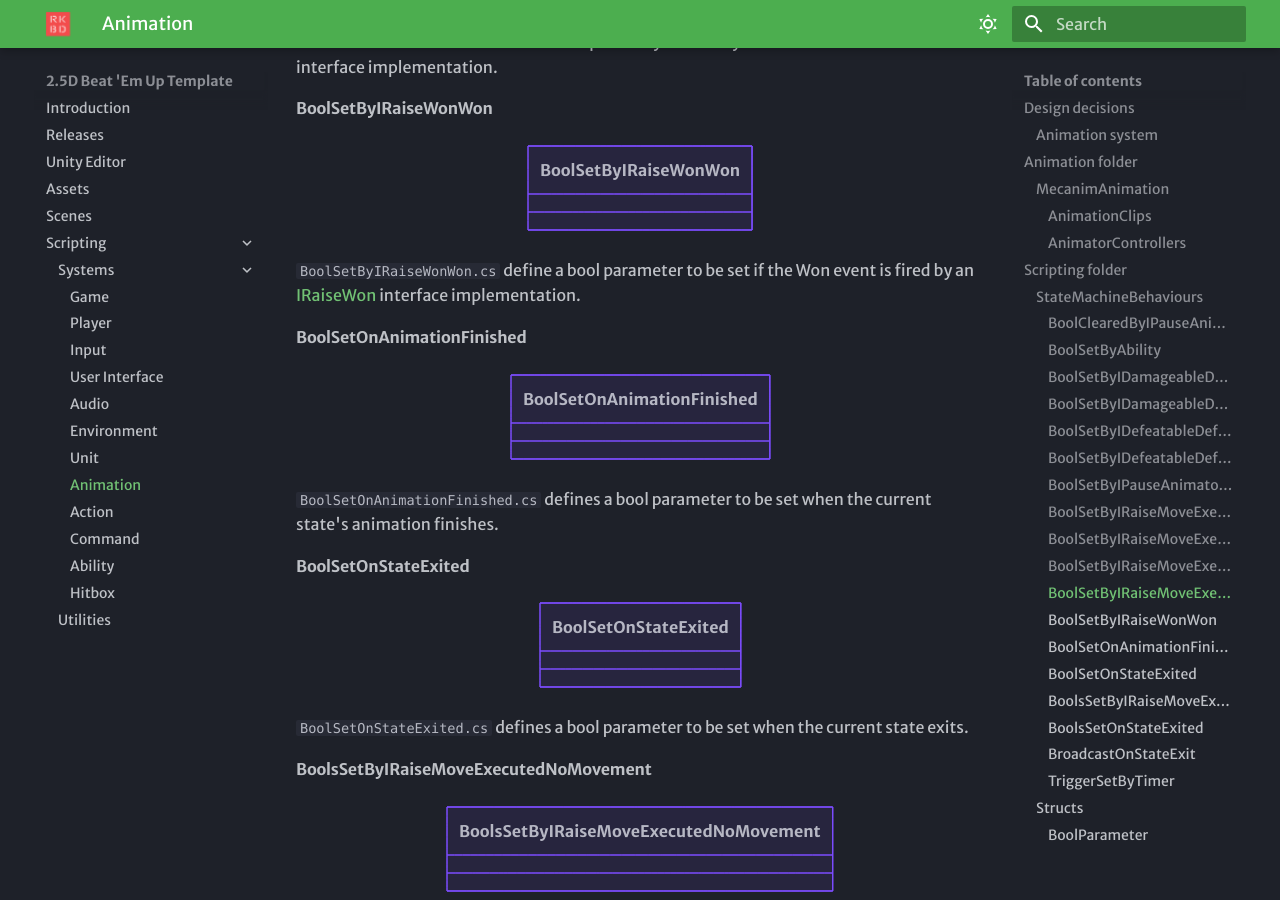
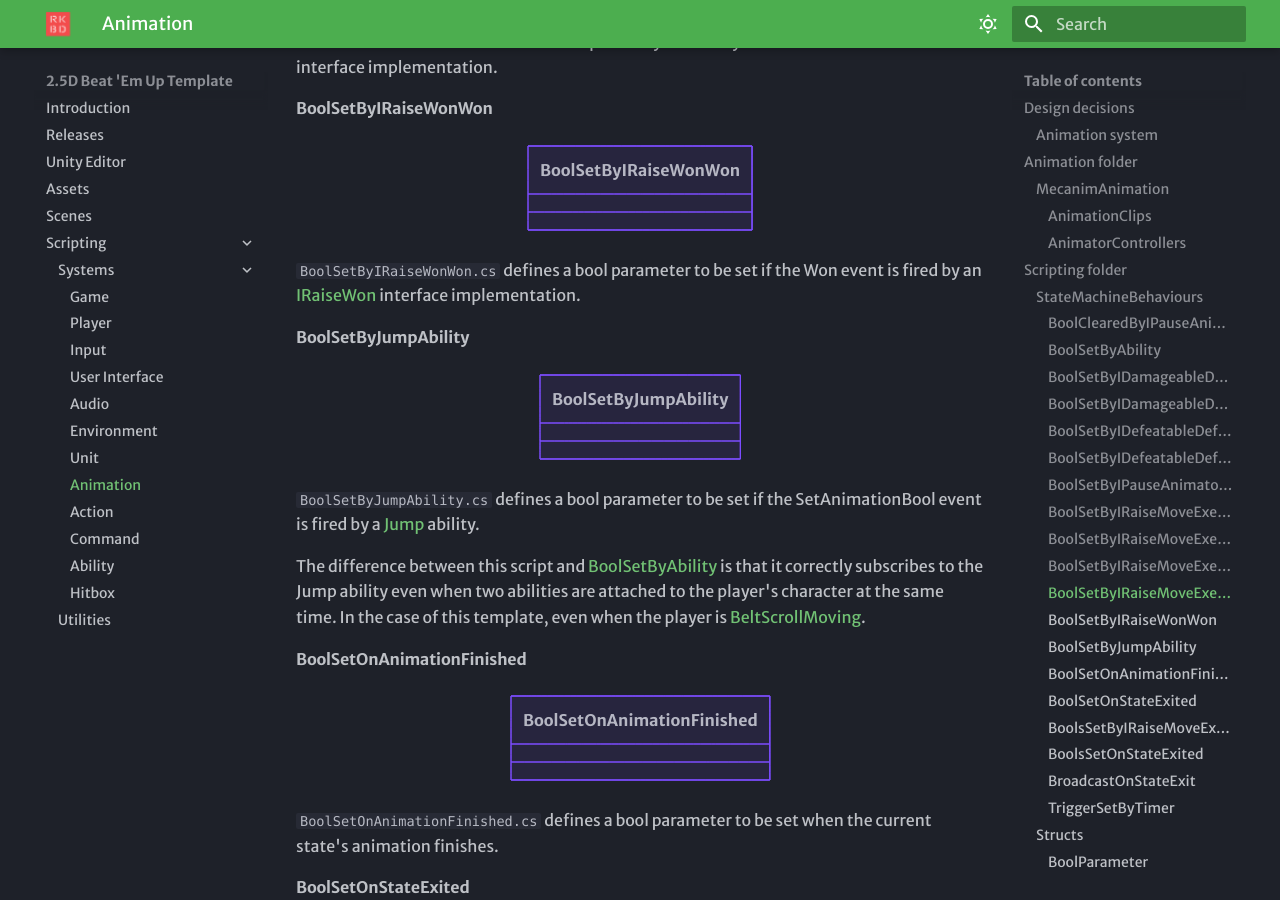
Before and after one commit to Arcabidi/2.5D-Beat-Em-Up-Template-Documentation, an MkDocs documentation site: the page built from docs/scripting/systems/animation.md, in a window 1280 px wide and 900 px high, scrolled down 4968 px. Built offline with MkDocs 1.6.1 and Material for MkDocs 9.7.7, drawn with Linux system fonts in a browser that asks for light colours; some web fonts are replaced.

Commit message:
Added BoolSetByJumpAbility

````diff
--- a/docs/scripting/systems/animation.md
+++ b/docs/scripting/systems/animation.md
@@ -174,7 +174,20 @@ classDiagram
     }
 ```
 
-`BoolSetByIRaiseWonWon.cs` define a bool parameter to be set if the Won event is fired by an [IRaiseWon](../utilities.md#iraisewon) interface implementation.
+`BoolSetByIRaiseWonWon.cs` defines a bool parameter to be set if the Won event is fired by an [IRaiseWon](../utilities.md#iraisewon) interface implementation.
+
+#### BoolSetByJumpAbility
+
+``` mermaid
+classDiagram
+    class BoolSetByJumpAbility{
+    }
+```
+
+`BoolSetByJumpAbility.cs` defines a bool parameter to be set if the SetAnimationBool event is fired by a [Jump](ability.md#abilities) ability.
+
+The difference between this script and [BoolSetByAbility](#boolsetbyability) is that it correctly subscribes to the Jump ability even when two abilities
+are attached to the player's character at the same time. In the case of this template, even when the player is [BeltScrollMoving](ability.md#abilities).
 
 #### BoolSetOnAnimationFinished
 
````
